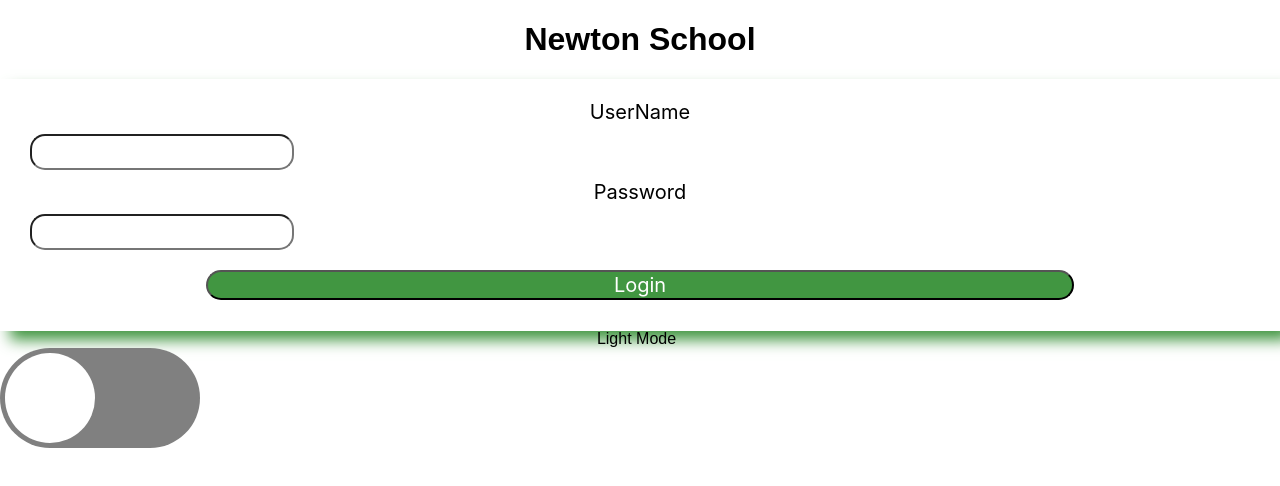
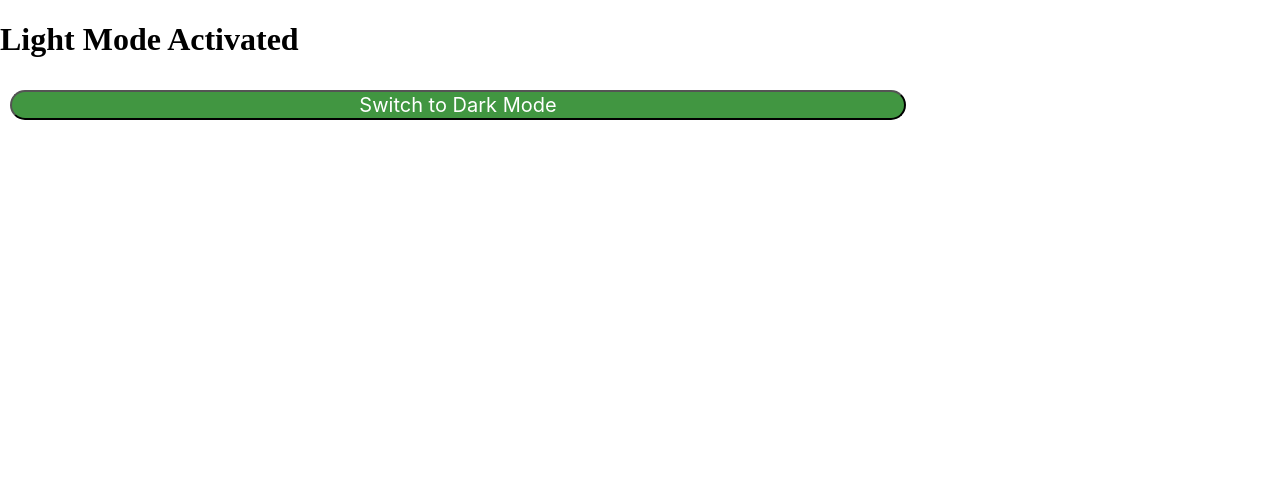
Before and after one commit to yamunar04/State-Theme-Toggler---Group-Contest-27-08-23---i5nlga3urgqm, a React app: page / in a window 1280 px wide. Shown: the top 486 px of the page. Built offline with nearby package versions, Linux system fonts and the light colour scheme.

Commit message:
Update App.js

```diff
--- a/src/components/App.js
+++ b/src/components/App.js
@@ -1,30 +1,46 @@
-import React, { useState } from "react";
-import "../styles/App.css";
+import React, { useState } from 'react'
+import '../styles/App.css';
 
-export default function App() {
-  const [theme, setTheme] = useState("light");
+const App = () => {
 
-  const toggleTheme = () => {
-    setTheme(theme === "light" ? "dark" : "light");
-  };
+  const [isDarkMode, setIsDarkMode] = useState(false);
+  const [text, setText] = useState({
+    buttonText: "Switch to Dark Mode",
+    h1text: "Light Mode Activated"
+  })
+
+  const light = { backgroundColor: "rgb(255, 255, 255)", color: "rgb(0, 0, 0)" };
+  const dark = { backgroundColor: "rgb(0, 0, 0)", color: "rgb(255, 255, 255)" };
+
+  const handelClick = () => {
+    if (!isDarkMode) {
+      setIsDarkMode(true);
+      const nObj = {
+        ...text,
+        buttonText: "Switch to Light Mode",
+        h1text: "Dark Mode Activated"
+      }
+      setText(nObj);
+
+    } else {
+      setIsDarkMode(false);
+      const nObj = {
+        ...text,
+        buttonText: "Switch to Dark Mode",
+        h1text: "Light Mode Activated"
+      }
+      setText(nObj);
+
+    }
+  }
 
   return (
-    <div className={`App ${theme === "light" ? "light" : "dark"}`}>
-      <h1>Newton School</h1>
-      <div>
-        <form>
-          <label>UserName</label>
-          <input></input>
-          <label>Password</label>
-          <input></input>
-          <button>Login</button>
-        </form>
-      </div>
-      <label>{theme === "light" ? "Light Mode" : "Dark Mode"}</label>
-      <input type="checkbox" id="switch" onChange={toggleTheme} />
-      <label htmlFor="switch" className="label">
-        Toggle
-      </label>
+    <div id="main" style={isDarkMode ? dark : light}>
+      <h1>{text.h1text}</h1>
+      <button onClick={handelClick}>{text.buttonText}</button>
     </div>
-  );
+  )
 }
+
+
+export default App;
```
